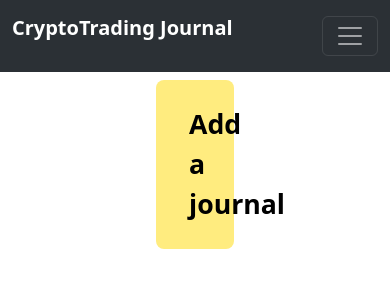
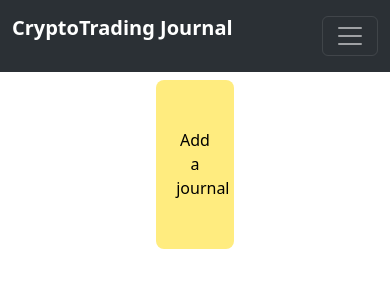
Before and after one commit to TechEdzprogrammer/tradingjournal, a React (Vite) app: page /#/cryptoJournal in a window 390 px wide. Shown: the top 300 px of the page. Built offline with nearby package versions, Linux system fonts and the light colour scheme.

Commit message:
Fix:button responsiveness.

```diff
--- a/src/stylesheets/cryptojournal.module.css
+++ b/src/stylesheets/cryptojournal.module.css
@@ -82,4 +82,9 @@
         justify-content: center;
     }
 
+    .addjournal{
+        font-size: 12pt;
+        font-weight: 200;
+     }
+
   }
```
